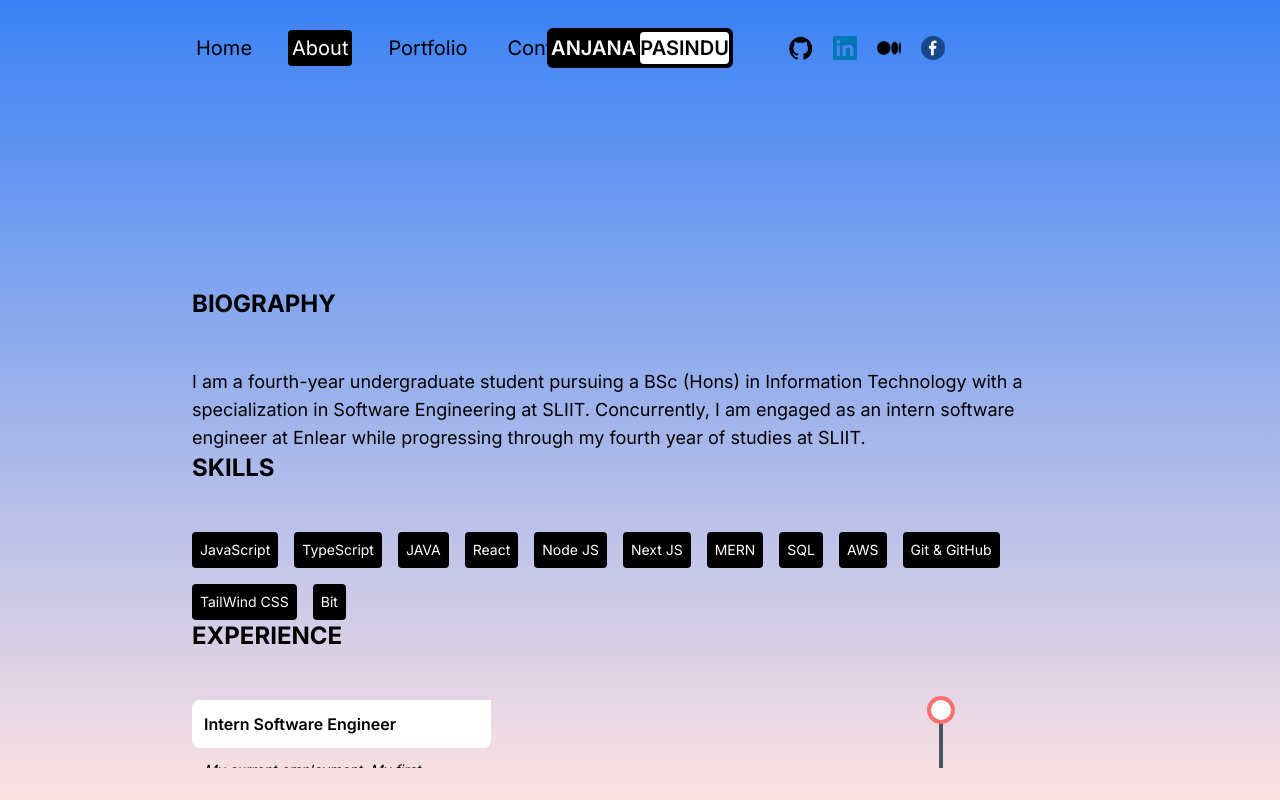
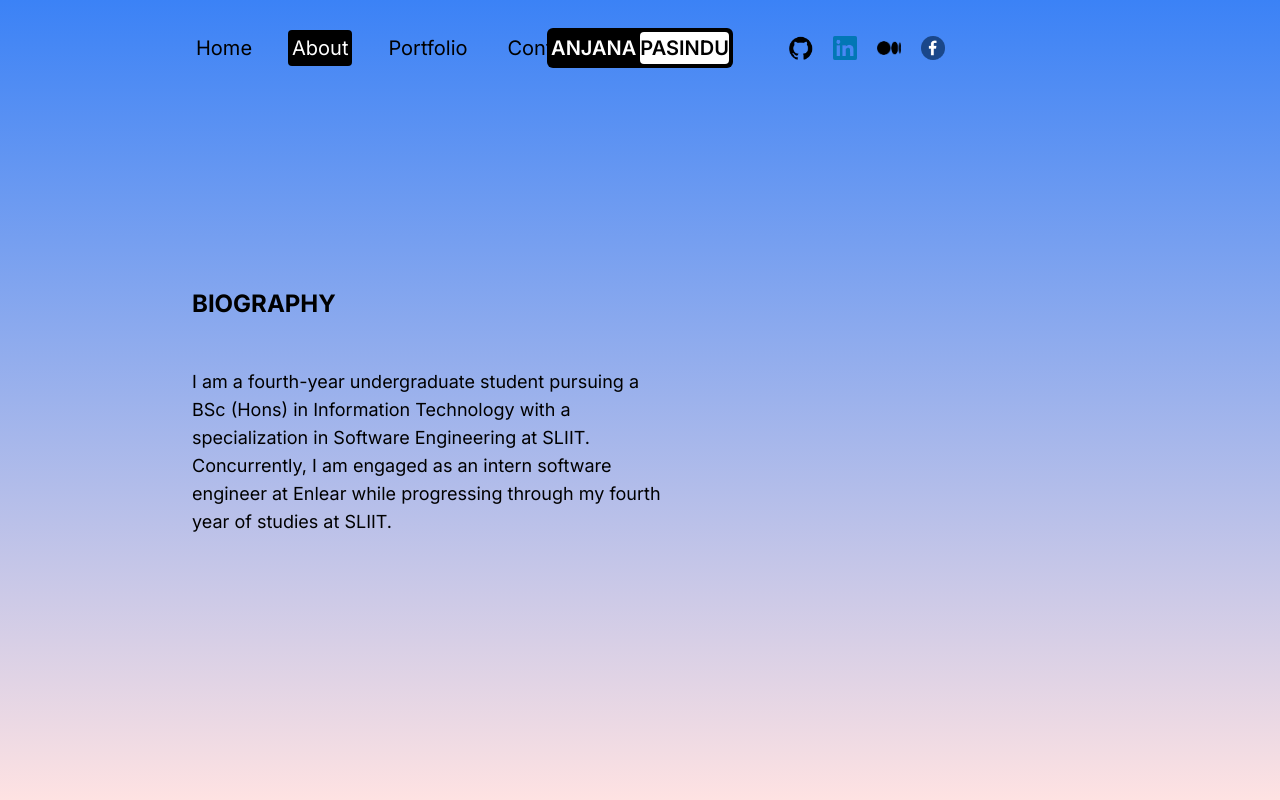
Before and after one commit to anjana-madushan/official_portfolio, a Next.js app: page /about in a window 1280 px wide. Built offline with nearby package versions, Linux system fonts and the light colour scheme.

Commit message:
minor changes

```diff
--- a/src/app/about/page.jsx
+++ b/src/app/about/page.jsx
@@ -1,10 +1,13 @@
+"use client";
+
 import { ExperienceList } from '@/components/experinceList'
 import React from 'react'
 
 const Page = () => {
+
   return (
-    <div className='h-full overflow-scroll'>
-      <div className='p-4 sm:p-8 md:p-12 lg:p-20 xl:p-48 flax flex-col gap-24 md:gap-32 lg:gap-48 xl:gap-64'>
+    <div className='h-full overflow-y-auto lg:flex'>
+      <div className='p-4 sm:p-8 md:p-12 lg:p-20 xl:p-48 flex flex-col gap-24 md:gap-32 lg:gap-48 xl:gap-64 lg:w-2/3 lg:pr-0 xl:1/2'>
         <div className='flex flex-col gap-12 justify-center'>
           <h1 className='font-bold text-2xl'>BIOGRAPHY</h1>
           <p className='text-lg'>I am a fourth-year undergraduate student pursuing a BSc (Hons) in Information Technology with
@@ -35,6 +38,9 @@ const Page = () => {
             <ExperienceList />
           </div>
         </div >
+        <div className='hidden lg:block w-1/3 xl:1/2'>
+
+        </div>
       </div >
     </div>
   )
```
